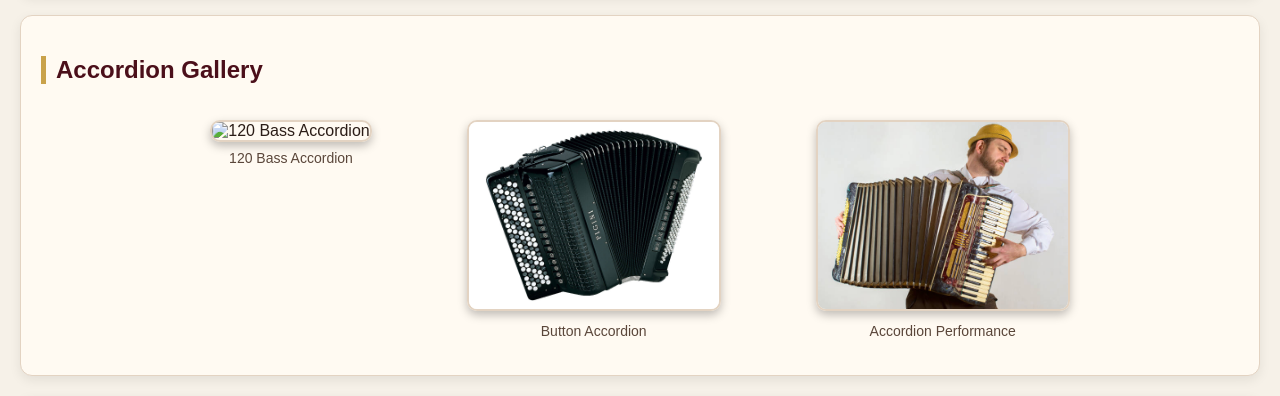
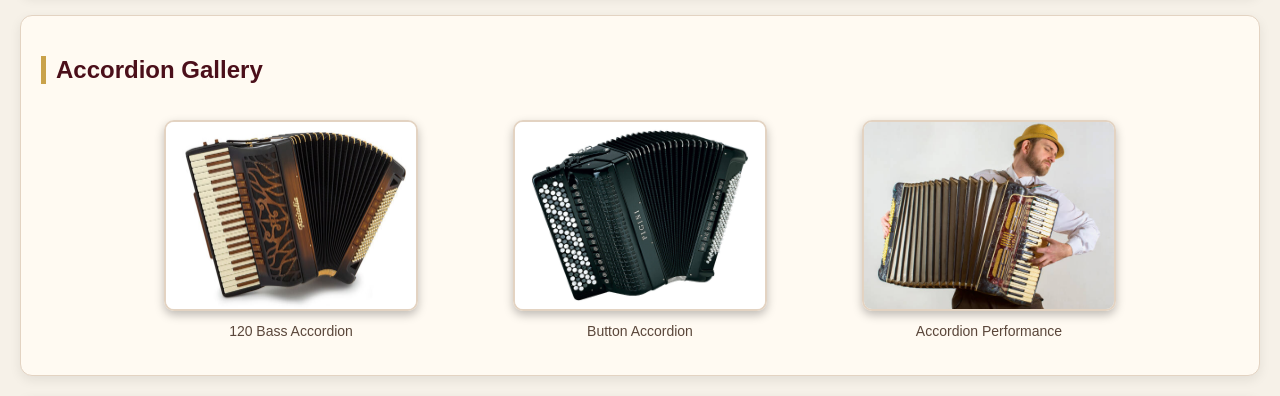
Before and after one commit to megan619/IS-Final-Project, a plain HTML site: page index.html in a window 1280 px wide. Shown: the part 1120-1516 px from the top of the page. Drawn offline with Linux system fonts and the light colour scheme.

Commit message:
Fix image source filename in accordion gallery

```diff
--- a/index.html
+++ b/index.html
@@ -119,7 +119,7 @@
 
     <div class="image-gallery">
         <figure>
-            <img src="images/120 bass accordion.jpg" alt="120 Bass Accordion">
+            <img src="images/120bassaccordion.jpg" alt="120 Bass Accordion">
             <figcaption>120 Bass Accordion</figcaption>
         </figure>
 
```
